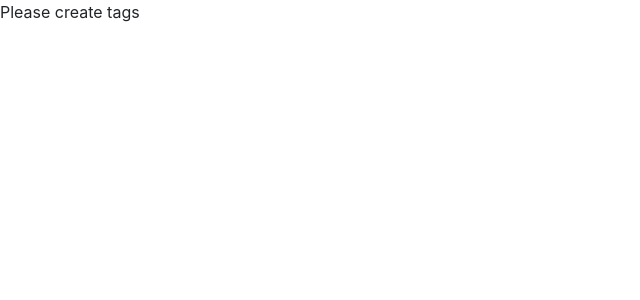
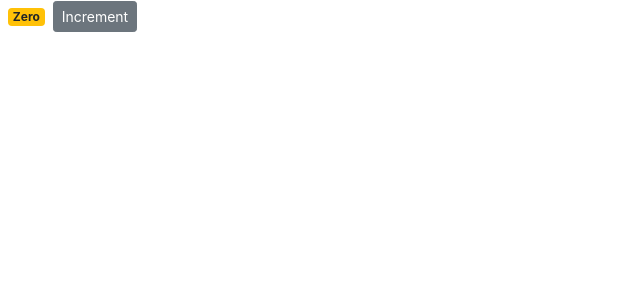
Before and after one commit to smdirr/reacttutorial, a React (Create React App) app in the folder counter-app/: page / in a window 1280 px wide. Shown: the top 300 px of the page, without its empty margins (0-640 px from the left). Built offline with nearby package versions, Linux system fonts and the light colour scheme.

Commit message:
handler events

```diff
--- a/counter-app/src/components/counter.jsx
+++ b/counter-app/src/components/counter.jsx
@@ -1,26 +1,39 @@
 import React, { Component } from "react";
 
 class Counter extends Component {
-  state = { count: 0, tags: [] };
+  state = { count: 0 };
 
-  renderTags() {
-    //if (this.stage.tags.length === 0) return <p>There are no tags!</p>;
+  // constructor() {
+  //   super();
+  //   this.handleIncrement = this.handleIncrement.bind(this);
+  // }
+
+  handleIncrement = () => {
+    console.log("Increment Clicked", this);
+  };
+  render() {
     return (
-      <ul>
-        {this.state.tags.map(tag => (
-          <li key={tag}>{tag}</li>
-        ))}
-      </ul>
+      <div>
+        <span className={this.getBadgeClasses()}>{this.formatCount()}</span>
+        <button
+          onClick={this.handleIncrement}
+          className="btn btn-secondary btn-sm"
+        >
+          Increment
+        </button>
+      </div>
     );
   }
 
-  render() {
-    return (
-      <div>
-        {this.state.tags.length === 0 && "Please create tags"}
-        {this.renderTags()}
-      </div>
-    );
+  getBadgeClasses() {
+    let classes = "badge m-2 badge-";
+    classes += this.state.count === 0 ? "warning" : "primary";
+    return classes;
+  }
+
+  formatCount() {
+    const { count } = this.state;
+    return count === 0 ? "Zero" : count;
   }
 }
 
```
